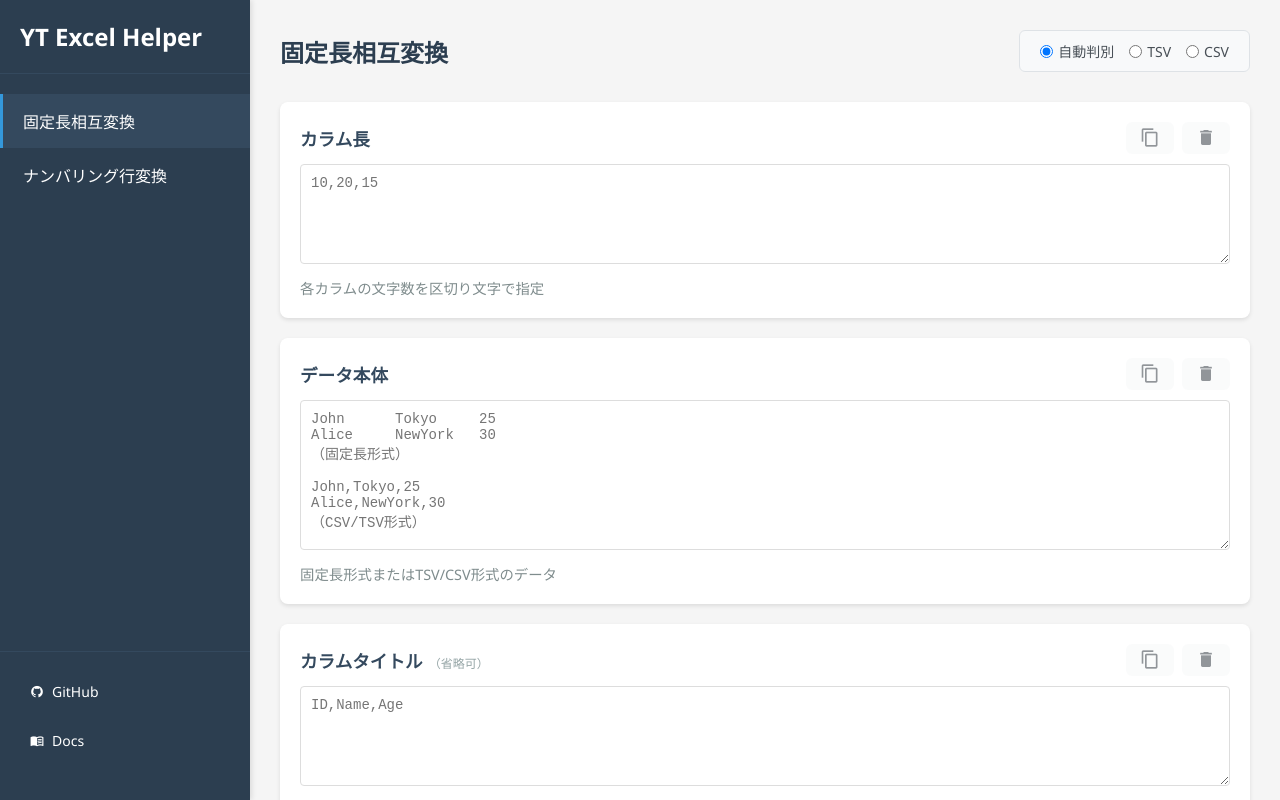
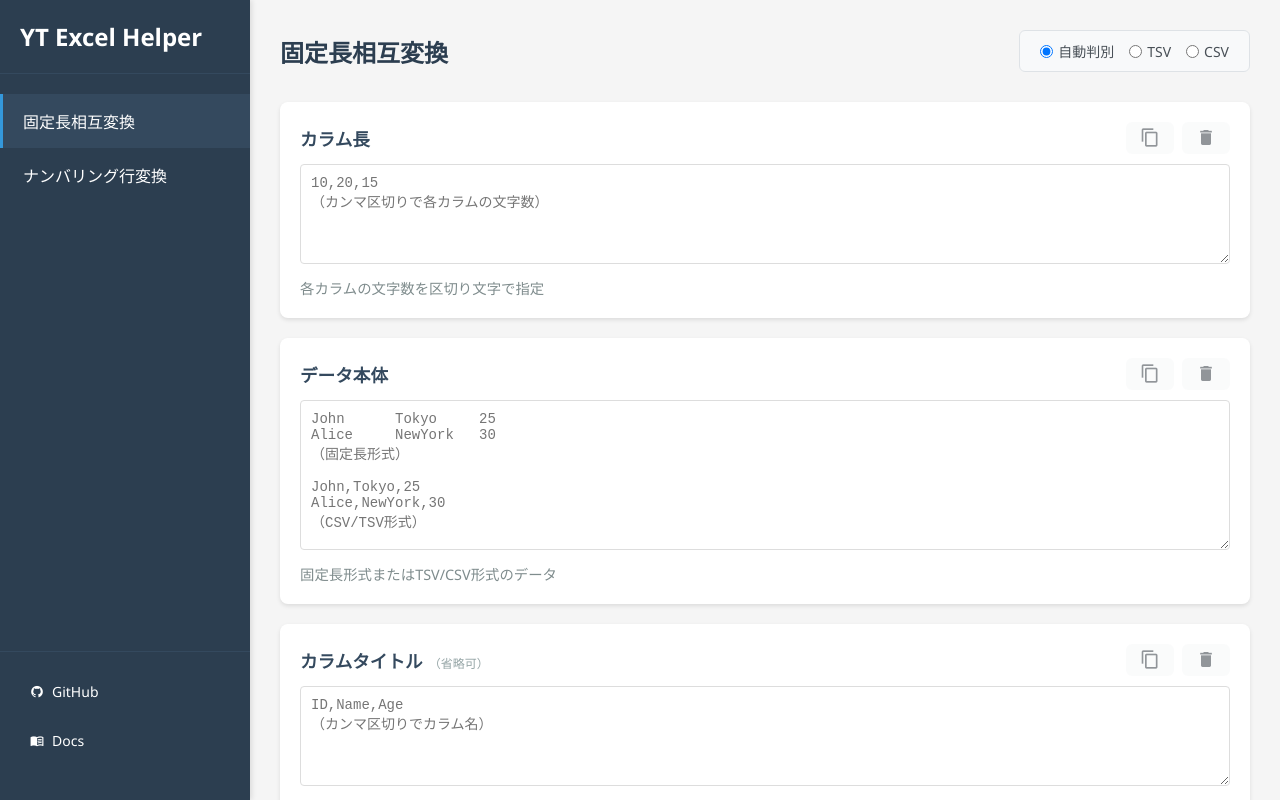
Before and after one commit to TomoTom0/excel-helper, a Vue app: page / in a window 1280 px wide. Built offline with nearby package versions, Linux system fonts and the light colour scheme.

Commit message:
fix: 全ての入力フィールドのplaceholderに形式説明を追加

```diff
--- a/src/views/FixedLengthConverter.vue
+++ b/src/views/FixedLengthConverter.vue
@@ -135,7 +135,7 @@ const copyFieldToClipboard = (text: string, fieldName: string) => {
           </button>
         </div>
       </div>
-      <textarea v-model="columnLengths" rows="2" placeholder="10,20,15"></textarea>
+      <textarea v-model="columnLengths" rows="2" placeholder="10,20,15&#10;（カンマ区切りで各カラムの文字数）"></textarea>
       <p class="field-description">各カラムの文字数を区切り文字で指定</p>
     </div>
 
@@ -187,7 +187,7 @@ const copyFieldToClipboard = (text: string, fieldName: string) => {
           </button>
         </div>
       </div>
-      <textarea v-model="columnTitles" rows="2" placeholder="ID,Name,Age"></textarea>
+      <textarea v-model="columnTitles" rows="2" placeholder="ID,Name,Age&#10;（カンマ区切りでカラム名）"></textarea>
       <p class="field-description">カラム名を区切り文字で指定</p>
     </div>
 
@@ -213,7 +213,7 @@ const copyFieldToClipboard = (text: string, fieldName: string) => {
           </button>
         </div>
       </div>
-      <textarea v-model="columnOptions" rows="3" placeholder="string:right,string:right,number:left"></textarea>
+      <textarea v-model="columnOptions" rows="3" placeholder="string:right,string:right,number:left&#10;（データ型:padding方向[:padding文字]）"></textarea>
       <p class="field-description">形式: データ型:padding方向[:padding文字]</p>
       <p class="field-description field-note">※省略時は全てstring型、右パディング、半角空白</p>
       <p class="field-description field-note">※padding文字省略時: numberは'0'、stringは半角空白</p>
```
